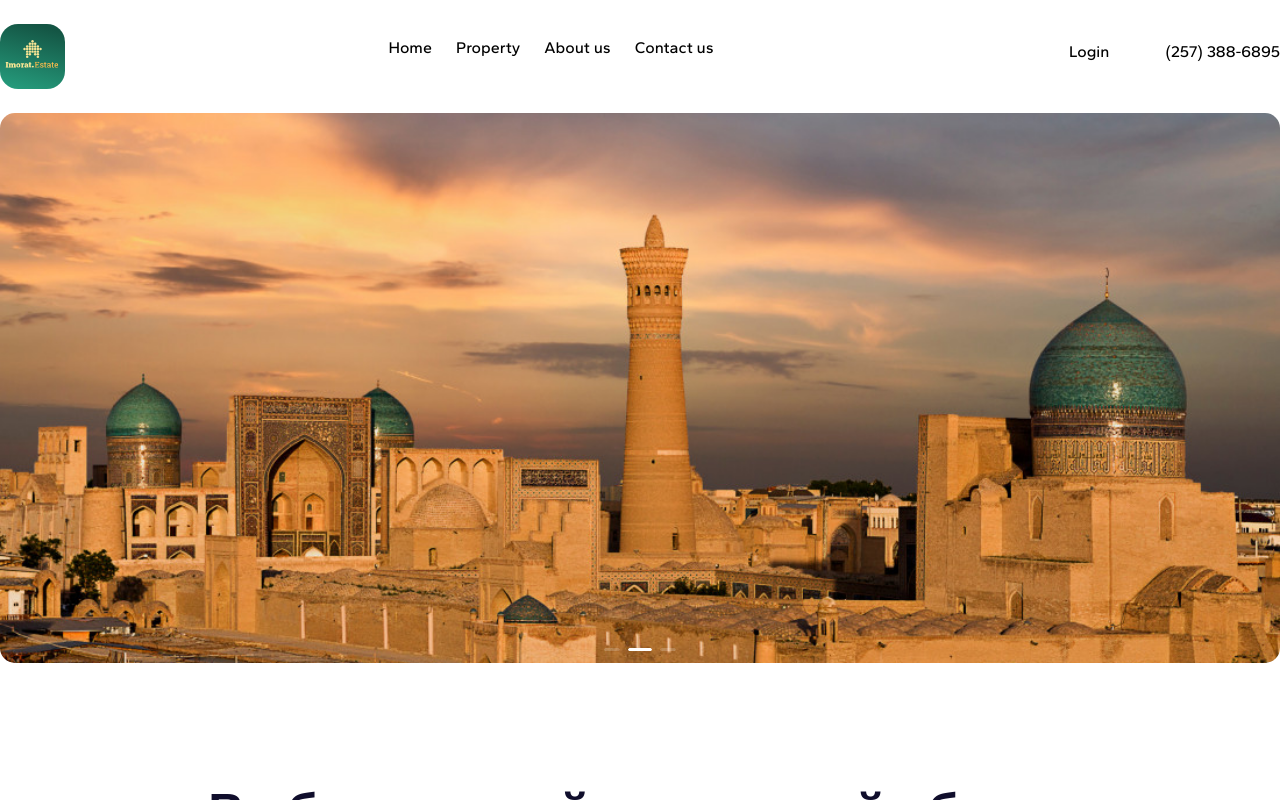
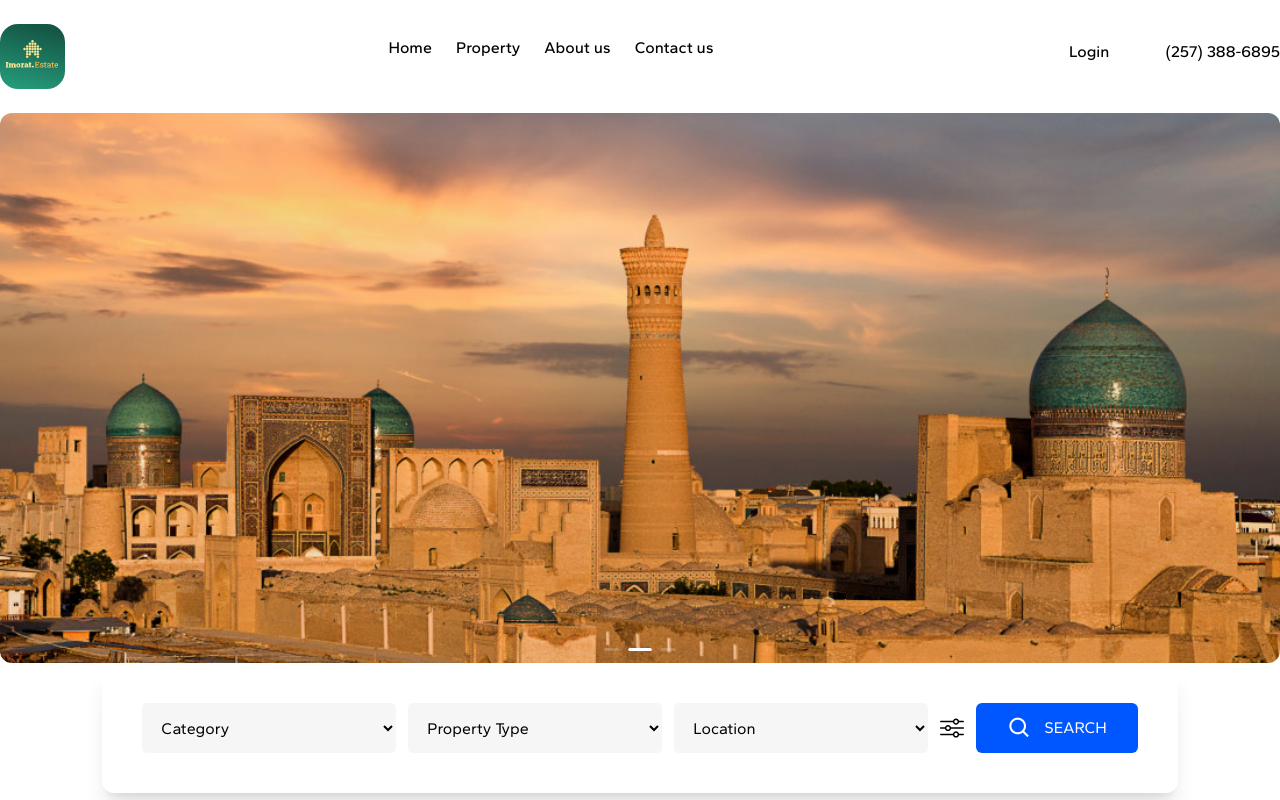
Before and after one commit to avazjanovsardorbek01/IMORAT, a Next.js app: page / in a window 1280 px wide. Built offline with nearby package versions, Linux system fonts and the light colour scheme; some icons are missing.

Commit message:
Update-Home

```diff
--- a/app/house/page.jsx
+++ b/app/house/page.jsx
@@ -109,8 +109,7 @@ export default function Home() {
   };
   return (
     <>
-      <FormComponent />
-      SECTION-1 STARTED
+      {/* SECTION-1 STARTED */}
       <section id="section-1" className="mb-[60px] sm:mb-[30px] sm:px-[20px]">
         <div className="container">
           <button className="py-[10px] mb-[16px] sm:mb-[10px] px-[32px] sm:px-[14px] sm:w-[100px] w-[137px] rounded-[6px] cursor-pointer hover:bg-[#8eda53df] active:bg-[#8EDA53] duration-150 transition-all bg-[#8EDA53] sm:text-[14px] text-[20px] text-[#fff]">
--- a/app/metadata.js
+++ b/app/metadata.js
@@ -1,4 +1,4 @@
 export const metadata = {
-    title: "Real Estate",
-    description: "Generated by create next app",
+  title: "Real Estate",
+  description: "Generated by create next app",
 };
--- /dev/null
+++ b/app/page.css
@@ -0,0 +1,2 @@
+@media screen {
+}
--- a/app/page.js
+++ b/app/page.js
@@ -1,5 +1,6 @@
 "use client";
 import Image from "next/image";
+import "./page.css";
 import {
   HeroOne,
   SaleOne,
@@ -67,30 +68,38 @@ const properties = [
 
 const PropertyCard = ({ property }) => (
   <div className="card overflow-hidden rounded-b-[12px] bg-white shadow-lg">
-    <Image src={property.image} alt={property.title} />
+    <Image
+      src={property.image}
+      alt={property.title}
+      className="w-full h-auto object-cover" // Make sure the image is responsive
+    />
 
-    <div className="bg-[#fff] p-[24px] sm:p-[16px]">
-      <h3 className="text-[20px] sm:text-[16px] font-[600]">
+    <div className="bg-[#fff] p-[24px] sm:p-[16px] md:p-[20px] lg:p-[24px]">
+      <h3 className="text-[20px] sm:text-[16px] md:text-[18px] font-[600]">
         {property.title}
       </h3>
-      <p className="text-[#7A7474] pt-[10px] sm:text-[13px]">
+      <p className="text-[#7A7474] pt-[10px] sm:text-[13px] md:text-[14px]">
         {property.address}
       </p>
 
-      <h2 className="pb-[15px] border-b-[1px] border-b-[#7A74741A] text-[#000] pt-[15px] text-[22px] font-[600] sm:text-[18px]">
+      <h2 className="pb-[15px] border-b-[1px] border-b-[#7A74741A] text-[#000] pt-[15px] text-[22px] font-[600] sm:text-[18px] md:text-[20px] lg:text-[22px]">
         {property.price}
       </h2>
 
-      <div className="flex pt-[10px] items-center gap-[37px]">
+      <div className="flex pt-[10px] items-center gap-[37px] flex-wrap sm:gap-[20px] md:gap-[30px]">
         {Object.entries(property.details).map(([key, value]) => (
           <div key={key} className="flex gap-[12px] sm:gap-[8px] flex-col">
             <div className="flex items-center sm:gap-[4px] gap-[8px]">
-              <Image className="sm:w-[20px]" src={getIcon(key)} alt={key} />
-              <h3 className="text-[#100E2C] font-[500] text-[16px] sm:text-[12px]">
+              <Image
+                className="sm:w-[20px] md:w-[24px]"
+                src={getIcon(key)}
+                alt={key}
+              />
+              <h3 className="text-[#100E2C] font-[500] text-[16px] sm:text-[12px] md:text-[14px]">
                 {value}
               </h3>
             </div>
-            <h2 className="text-[#100E2C] font-[500] text-[14px] sm:text-[12px]">
+            <h2 className="text-[#100E2C] font-[500] text-[14px] sm:text-[12px] md:text-[14px]">
               {key}
             </h2>
           </div>
@@ -115,8 +124,47 @@ export default function Home() {
     <>
       {/* SECTION-1 STARTED */}
       <section id="section-1" className="pb-[120px] rounded-lg">
-        <div className="container rounded-lg">
+        <div className="container rounded-lg relative">
           <AntCarousel />
+          <div className="p-[40px] sm:p-[20px] shadow-xl rounded-[12px] w-full max-w-[1076px] bg-[#fff] mx-auto">
+            <div className="flex flex-wrap items-center justify-center gap-[12px]">
+              <select
+                className="p-[15px] w-[254px] sm:w-[200px] lg:w-[254px] bg-[#F6F6F6] cursor-pointer h-[50px] outline-none rounded-[5px]"
+                name="category"
+              >
+                <option value="category 1">Category</option>
+                <option value="category 2">Category 1</option>
+                <option value="category 3">Category 2</option>
+              </select>
+
+              <select
+                className="p-[15px] w-[254px] sm:w-[200px] lg:w-[254px] bg-[#F6F6F6] cursor-pointer h-[50px] outline-none rounded-[5px]"
+                name="property"
+              >
+                <option value="Property Type">Property Type</option>
+                <option value="Property Type 2">Property Type 1</option>
+                <option value="Property Type 3">Property Type 2</option>
+                <option value="Property Type 4">Property Type 3</option>
+              </select>
+
+              <select
+                className="p-[15px] w-[254px] sm:w-[200px] lg:w-[254px] bg-[#F6F6F6] h-[50px] cursor-pointer outline-none rounded-[5px]"
+                name="location"
+              >
+                <option value="location">Location</option>
+                <option value="tashkent">Tashkent</option>
+                <option value="samarkand">Samarkand</option>
+                <option value="navoiy">Navoiy</option>
+                <option value="bukhara">Bukhara</option>
+              </select>
+
+              <Image src={Filter} alt="filter" className="cursor-pointer" />
+
+              <button className="flex text-[#Fff] h-[50px] px-[31px] py-[17px] rounded-[6px] hover:bg-[#0055ffe1] active:bg-[#0057FF] duration-150 transition-all bg-[#0057FF] items-center gap-[12px]">
+                <i className="bx bx-search text-[#fff] text-[25px]"></i> SEARCH
+              </button>
+            </div>
+          </div>
         </div>
       </section>
 
@@ -128,7 +176,7 @@ export default function Home() {
           <h1 className="text-[#100E2C] sm:text-[23px] text-center font-[700] text-[50px]">
             Выберите свой идеальный объект
           </h1>
-          <p className="text-center  pt-[5px] sm:text-[10px] pb-[40px]">
+          <p className="text-center pt-[5px] sm:text-[10px] pb-[40px]">
             Мы предлагаем разнообразные объекты недвижимости, которые могут
             удовлетворить любые ваши потребности.
             <br />
@@ -136,10 +184,10 @@ export default function Home() {
             себя.
           </p>
 
-          <div className="wrapper sm:px-[20px] sm:gap-[12px] gap-[24px]">
-            <div className="flex flex-wrap items-center gap-[24px]">
-              {properties.map((property, index) => (
-                <PropertyCard key={index} property={property} />
+          <div className="flex justify-center items-center w-full">
+            <div className="grid grid-cols-1 sm:grid-cols-2 md:grid-cols-2 lg:grid-cols-2 xl:grid-cols-3 gap-6">
+              {properties.map((property) => (
+                <PropertyCard key={property.id} property={property} />
               ))}
             </div>
           </div>
--- a/components/AntCarousel.jsx
+++ b/components/AntCarousel.jsx
@@ -1,5 +1,5 @@
 import React from "react";
-import { Carousel } from "antd";
+import { Carousel } from "antd"; // Импорт Carousel из antd
 import "antd/dist/reset.css";
 import Image from "next/image";
 import Tashkent from "../public/assets/images/png/bg-hero.jpg";
@@ -7,25 +7,43 @@ import Samarqand from "../public/assets/images/png/bg-hero-2.jpg";
 import Buxoro from "../public/assets/images/png/bg-hero-3.png";
 
 const AntCarousel = () => {
-  const contentStyle = {
-    height: "550px",
-    width: "100%",
-    objectFit: "cover",
-    borderRadius: "15px",
-  };
-  const divstyle = {
-    borderRadius: "15px",
-  };
   return (
     <Carousel autoplay>
-      <div className="rounded-lg">
-        <Image src={Tashkent} alt="Tashkent" style={contentStyle} />
+      <div className="carousel-slide ">
+        <Image
+          src={Tashkent}
+          alt="Tashkent"
+          style={{
+            height: "550px",
+            width: "100%",
+            objectFit: "cover",
+            borderRadius: "12px",
+          }}
+        />
       </div>
-      <div className="rounded-lg">
-        <Image src={Samarqand} alt="Tashkent" style={contentStyle} />
+      <div className="carousel-slide">
+        <Image
+          src={Samarqand}
+          alt="Samarqand"
+          style={{
+            height: "550px",
+            width: "100%",
+            objectFit: "cover",
+            borderRadius: "12px",
+          }}
+        />
       </div>
-      <div className="rounded-lg">
-        <Image src={Buxoro} alt="Tashkent" style={contentStyle} />
+      <div className="carousel-slide">
+        <Image
+          src={Buxoro}
+          alt="Buxoro"
+          style={{
+            height: "550px",
+            width: "100%",
+            objectFit: "cover",
+            borderRadius: "12px",
+          }}
+        />
       </div>
     </Carousel>
   );
```
Also changed, not shown: app/property/page.jsx (+35 -13 lines).
